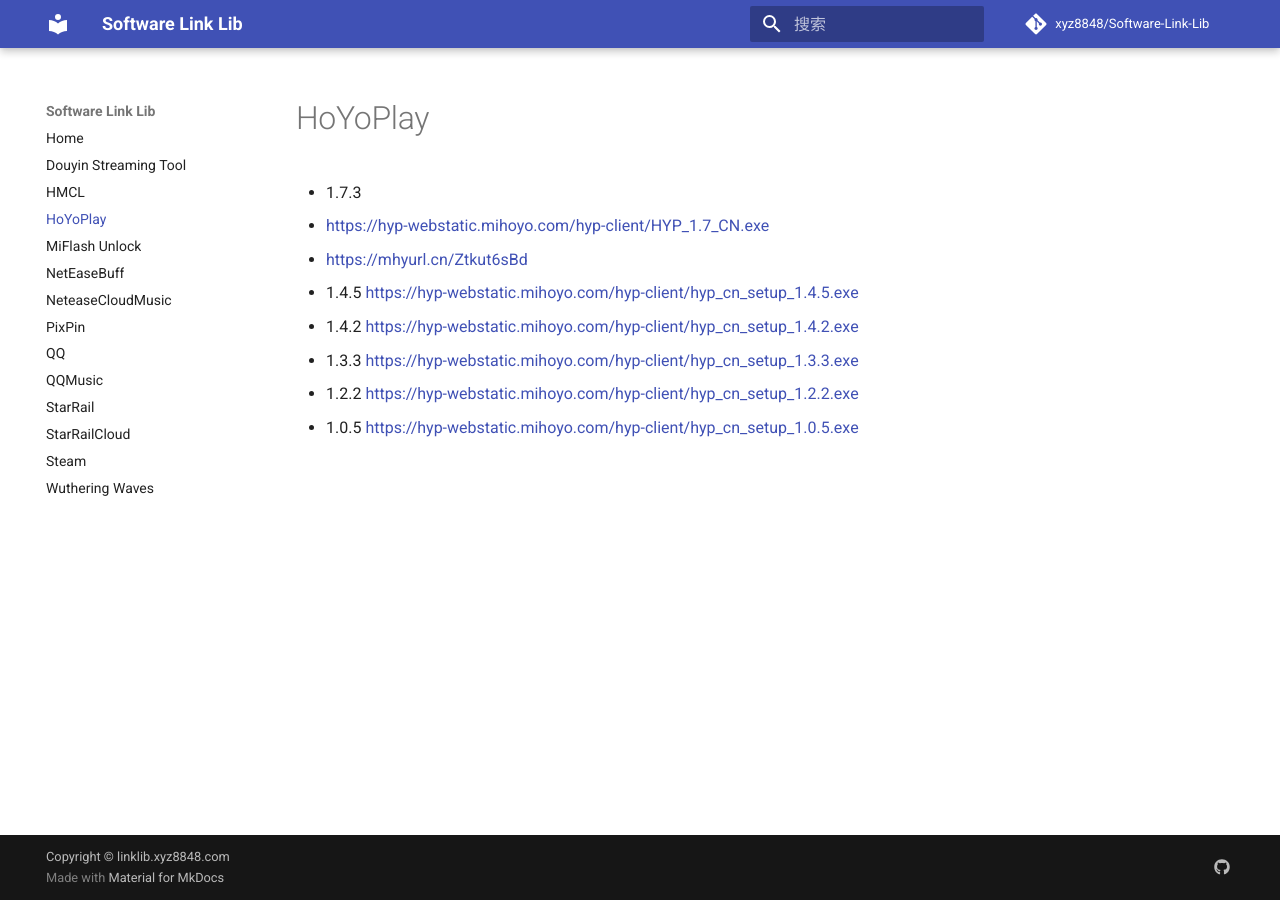
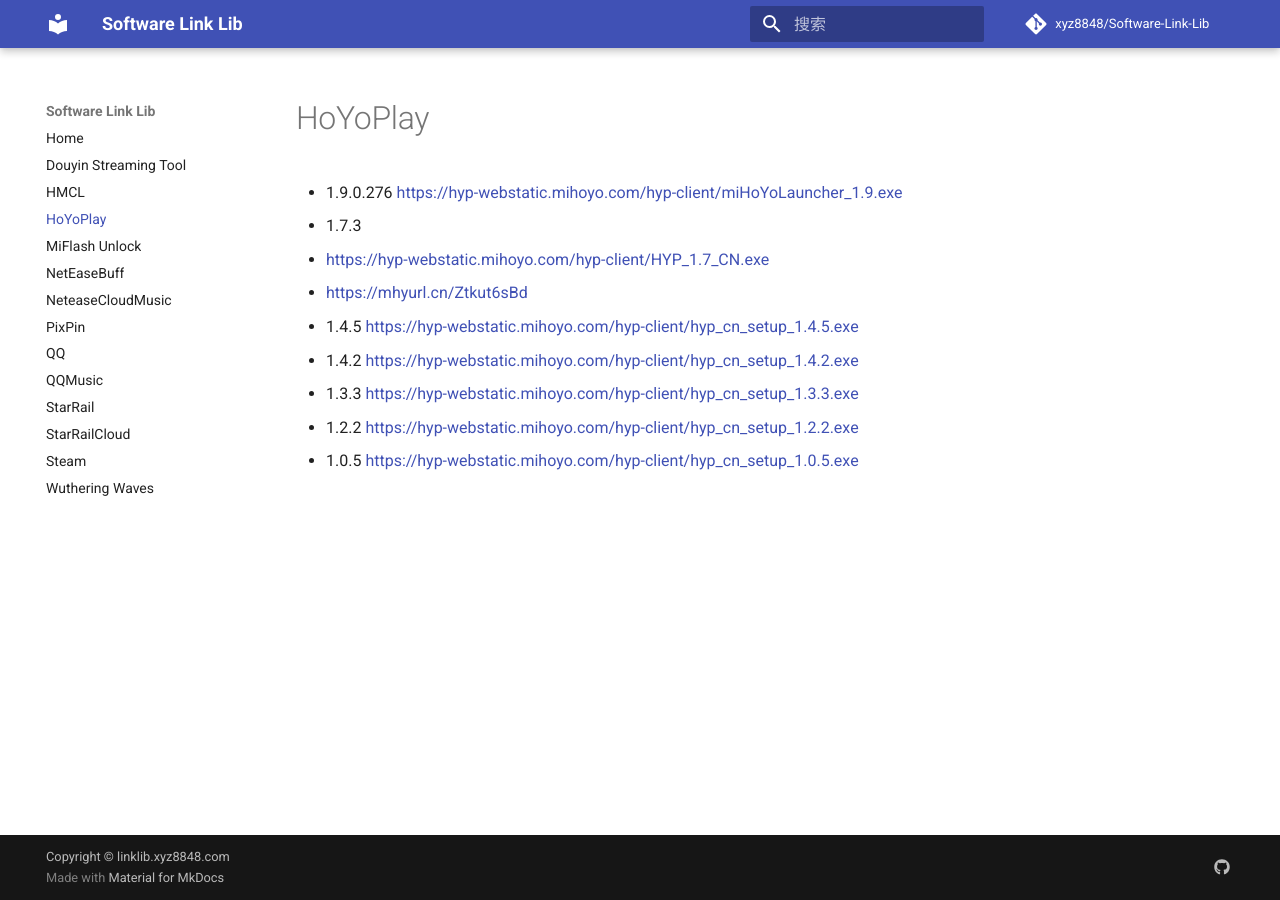
Before and after one commit to xyz8848/Software-Link-Lib, an MkDocs documentation site: the page built from docs/HoYoPlay.md, in a window 1280 px wide. Built offline with MkDocs 1.6.1 and Material for MkDocs 9.7.7, drawn with Linux system fonts in a browser that asks for light colours; comment, search, counter and statistics services are not loaded.

Commit message:
Update HoYoPlay.md

```diff
--- a/docs/HoYoPlay.md
+++ b/docs/HoYoPlay.md
@@ -1,5 +1,6 @@
 # HoYoPlay
 
+- 1.9.0.276 [https://hyp-webstatic.mihoyo.com/hyp-client/miHoYoLauncher_1.9.exe](https://hyp-webstatic.mihoyo.com/hyp-client/miHoYoLauncher_1.9.exe)
 - 1.7.3
   - [https://hyp-webstatic.mihoyo.com/hyp-client/HYP_1.7_CN.exe](https://hyp-webstatic.mihoyo.com/hyp-client/HYP_1.7_CN.exe)
   - [https://mhyurl.cn/Ztkut6sBd](https://mhyurl.cn/Ztkut6sBd)
```
